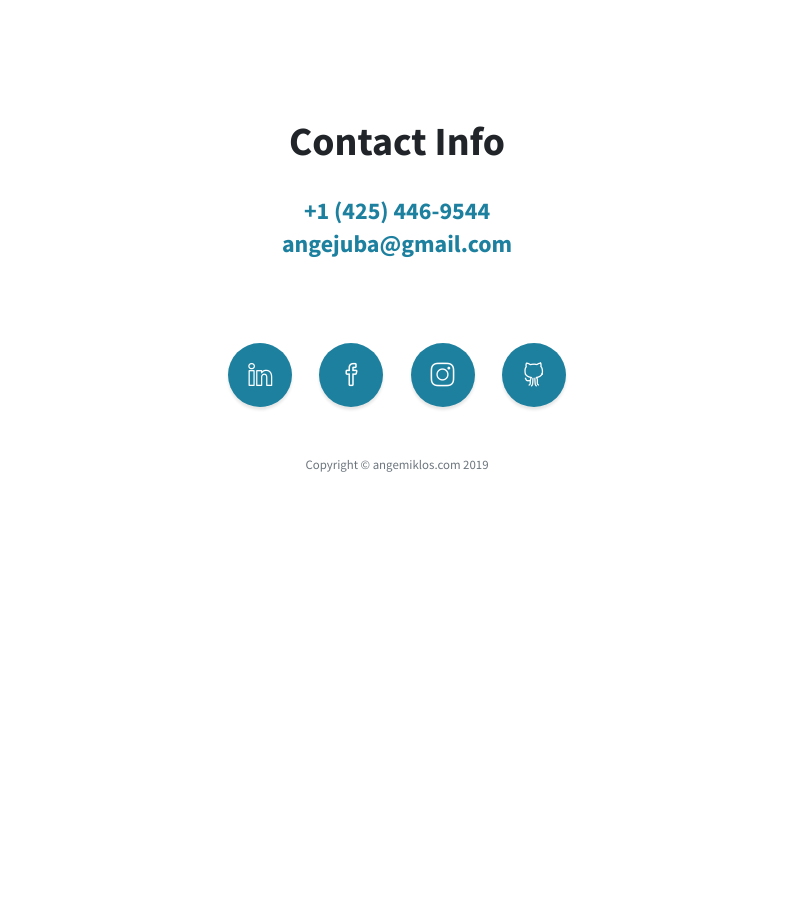
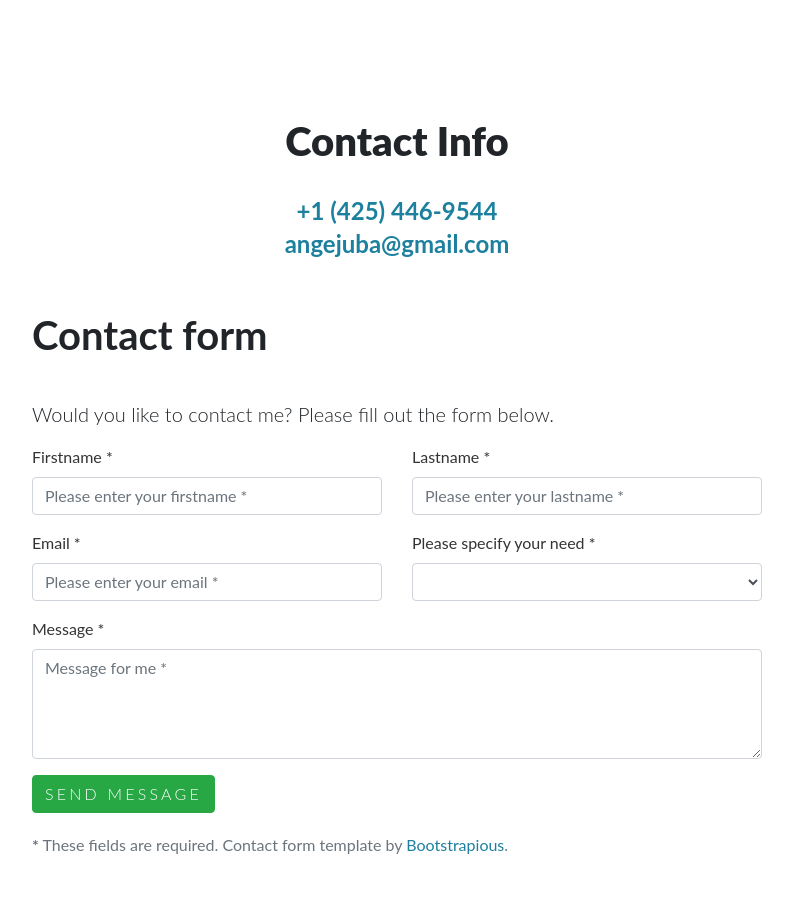
Before and after one commit to admiklos/MyProfile, a plain HTML site: page index.html in a window 1280 px wide. Shown: the part 1807-2731 px from the top of the page, without its empty margins (243-1036 px from the left). Before the commit the page ends 2361 px from the top, so only its background shows below. Drawn offline with Linux system fonts and the light colour scheme.

Commit message:
adding in a bootstrap form

```diff
--- /dev/null
+++ b/css/custom.css
@@ -0,0 +1,23 @@
+body {
+    font-family: 'Lato', sans-serif;
+}
+
+h1 {
+    margin-bottom: 40px;
+}
+
+label {
+    color: #333;
+}
+
+.btn-send {
+    font-weight: 300;
+    text-transform: uppercase;
+    letter-spacing: 0.2em;
+    margin-bottom: 20px;
+}
+
+.help-block.with-errors {
+    color: #ff5050;
+    margin-top: 5px;
+}
--- a/index.html
+++ b/index.html
@@ -18,6 +18,7 @@
 
   <!-- Custom CSS -->
   <link href="css/stylish-portfolio.css" rel="stylesheet">
+  <link href="css/custom.css" rel="stylesheet">
 
 </head>
 
@@ -110,12 +111,83 @@
   </section>
 
 
-  <!-- Map -->
+  <!-- Contact Info -->
   <section id="contact">
     <h1 class="mb-2 text-center"><b>Contact Info</b></h1>
     <br />
     <h4 class="mb-1 text-center"><a href="skype:425-446-9544?call" target="_blank">+1 (425) 446-9544</a></h4>
     <h4 class="mb-1 text-center"><a href="mailto:it.angejuba@gmail.com" target="_blank">angejuba@gmail.com</a></h4>
+    <!-- contact form template from bootstrap -->
+    <div class="container">
+      <div class="row">
+        <div class="col-xl-8 offset-xl-2 py-5">
+            <h1>Contact form
+            </h1>
+            <p class="lead">Would you like to contact me? Please fill out the form below.</p>
+
+            <form id="contact-form"role="form">
+                <div class="messages"></div>
+                <div class="controls">
+                    <div class="row">
+                        <div class="col-md-6">
+                            <div class="form-group">
+                                <label for="form_name">Firstname *</label>
+                                <input id="form_name" type="text" name="name" class="form-control" placeholder="Please enter your firstname *" required="required" data-error="Firstname is required.">
+                                <div class="help-block with-errors"></div>
+                            </div>
+                        </div>
+                        <div class="col-md-6">
+                            <div class="form-group">
+                                <label for="form_lastname">Lastname *</label>
+                                <input id="form_lastname" type="text" name="surname" class="form-control" placeholder="Please enter your lastname *" required="required" data-error="Lastname is required.">
+                                <div class="help-block with-errors"></div>
+                            </div>
+                        </div>
+                    </div>
+                    <div class="row">
+                        <div class="col-md-6">
+                            <div class="form-group">
+                                <label for="form_email">Email *</label>
+                                <input id="form_email" type="email" name="email" class="form-control" placeholder="Please enter your email *" required="required" data-error="Valid email is required.">
+                                <div class="help-block with-errors"></div>
+                            </div>
+                        </div>
+                        <div class="col-md-6">
+                            <div class="form-group">
+                                <label for="form_need">Please specify your need *</label>
+                                <select id="form_need" name="need" class="form-control" required="required" data-error="Please specify your need.">
+                                    <option value=""></option>
+                                    <option value="Request project info">Request project info</option>
+                                    <option value="Other">Other</option>
+                                </select>
+                                <div class="help-block with-errors"></div>
+                            </div>
+                        </div>
+                    </div>
+                    <div class="row">
+                        <div class="col-md-12">
+                            <div class="form-group">
+                                <label for="form_message">Message *</label>
+                                <textarea id="form_message" name="message" class="form-control" placeholder="Message for me *" rows="4" required="required" data-error="Please, leave a message."></textarea>
+                                <div class="help-block with-errors"></div>
+                            </div>
+                        </div>
+                        <div class="col-md-12">
+                            <input type="submit" class="btn btn-success btn-send" value="Send message">
+                        </div>
+                    </div>
+                    <div class="row">
+                        <div class="col-md-12">
+                            <p class="text-muted">
+                                <strong>*</strong> These fields are required. Contact form template by
+                                <a href="https://bootstrapious.com/p/how-to-build-a-working-bootstrap-contact-form" target="_blank">Bootstrapious</a>.</p>
+                        </div>
+                    </div>
+                </div>
+            </form>
+        </div>
+      </div>
+    </div>
   </section>
 
   <!-- Footer -->
@@ -161,6 +233,7 @@
 
   <!-- Custom scripts for this template -->
   <script src="js/stylish-portfolio.min.js"></script>
+  <script src="js/contact.js"></script>
 
 </body>
 
--- /dev/null
+++ b/js/contact.js
@@ -0,0 +1,45 @@
+$(function () {
+
+    // init the validator
+    // validator files are included in the download package
+    // otherwise download from http://1000hz.github.io/bootstrap-validator
+
+    $('#contact-form').validator();
+
+
+    // when the form is submitted
+    $('#contact-form').on('submit', function (e) {
+
+        // if the validator does not prevent form submit
+        if (!e.isDefaultPrevented()) {
+            var url = "contact.php";
+
+            // POST values in the background the the script URL
+            $.ajax({
+                type: "POST",
+                url: url,
+                data: $(this).serialize(),
+                success: function (data)
+                {
+                    // data = JSON object that contact.php returns
+
+                    // we recieve the type of the message: success x danger and apply it to the
+                    var messageAlert = 'alert-' + data.type;
+                    var messageText = data.message;
+
+                    // let's compose Bootstrap alert box HTML
+                    var alertBox = '<div class="alert ' + messageAlert + ' alert-dismissable"><button type="button" class="close" data-dismiss="alert" aria-hidden="true">&times;</button>' + messageText + '</div>';
+
+                    // If we have messageAlert and messageText
+                    if (messageAlert && messageText) {
+                        // inject the alert to .messages div in our form
+                        $('#contact-form').find('.messages').html(alertBox);
+                        // empty the form
+                        $('#contact-form')[0].reset();
+                    }
+                }
+            });
+            return false;
+        }
+    })
+});
```
